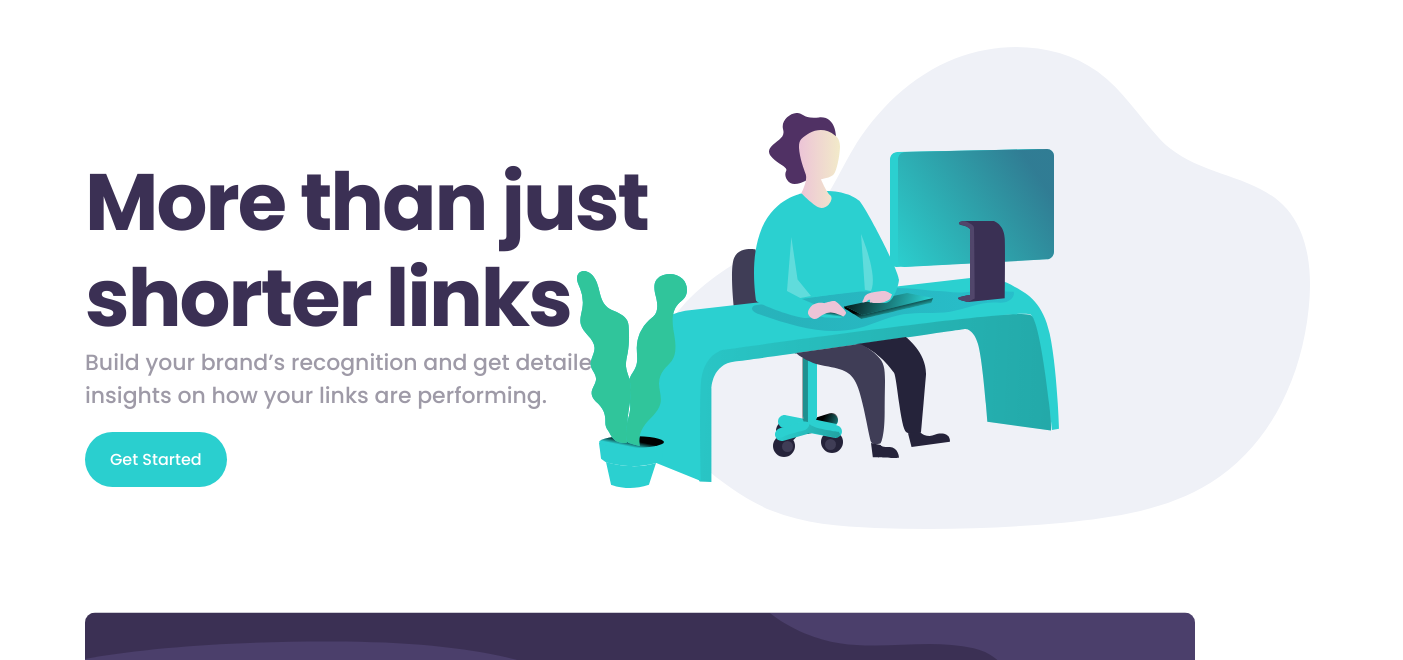
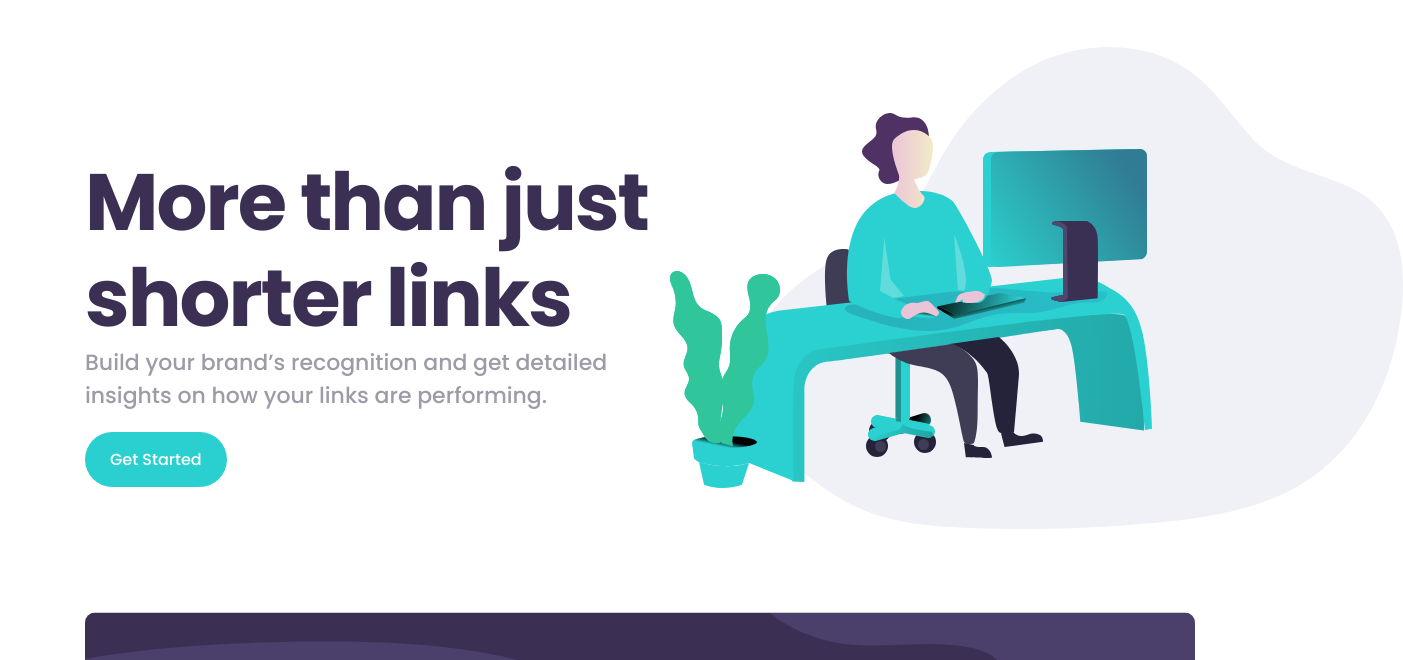
Before and after one commit to Darknessflowers/URL-Shortener, a website: page index.html in a window 1280 px wide. Shown: the part 106-766 px from the top of the page, 1403 px wide, since content can reach past the window. Drawn offline with nearby package versions, Linux system fonts and the light colour scheme.

Commit message:
Update style.css

```diff
--- a/style.css
+++ b/style.css
@@ -65,12 +65,15 @@ header,
 .left-half {
   width: 565px;
   max-width: 100%;
+  z-index: 1;
+  position: relative;
 }
 .right-half {
   width: min-content;
   position: absolute;
   right: -30px;
   top: 0;
+  max-width: 50%;
 }
 
 .left-half p {
@@ -261,13 +264,6 @@ nav a:not(.button):hover {
 #thirds .third:nth-of-type(3) {
   margin-top: 128px;
 }
-
-/* #thirds .third {
-  background: #fff;
-  border-radius: 5px;
-  padding: 0px 32px 43px 32px;
-  margin-top: 40px;
-} */
 
 #thirds .third p {
   font-size: 15px;
@@ -512,6 +508,8 @@ footer h3 {
     height: 490px;
     background: url(./images/illustration-working.svg);
     width: 100%;
+    background-repeat: no-repeat;
+    max-width: none;
   }
   .right-half img {
     display: none;
```
